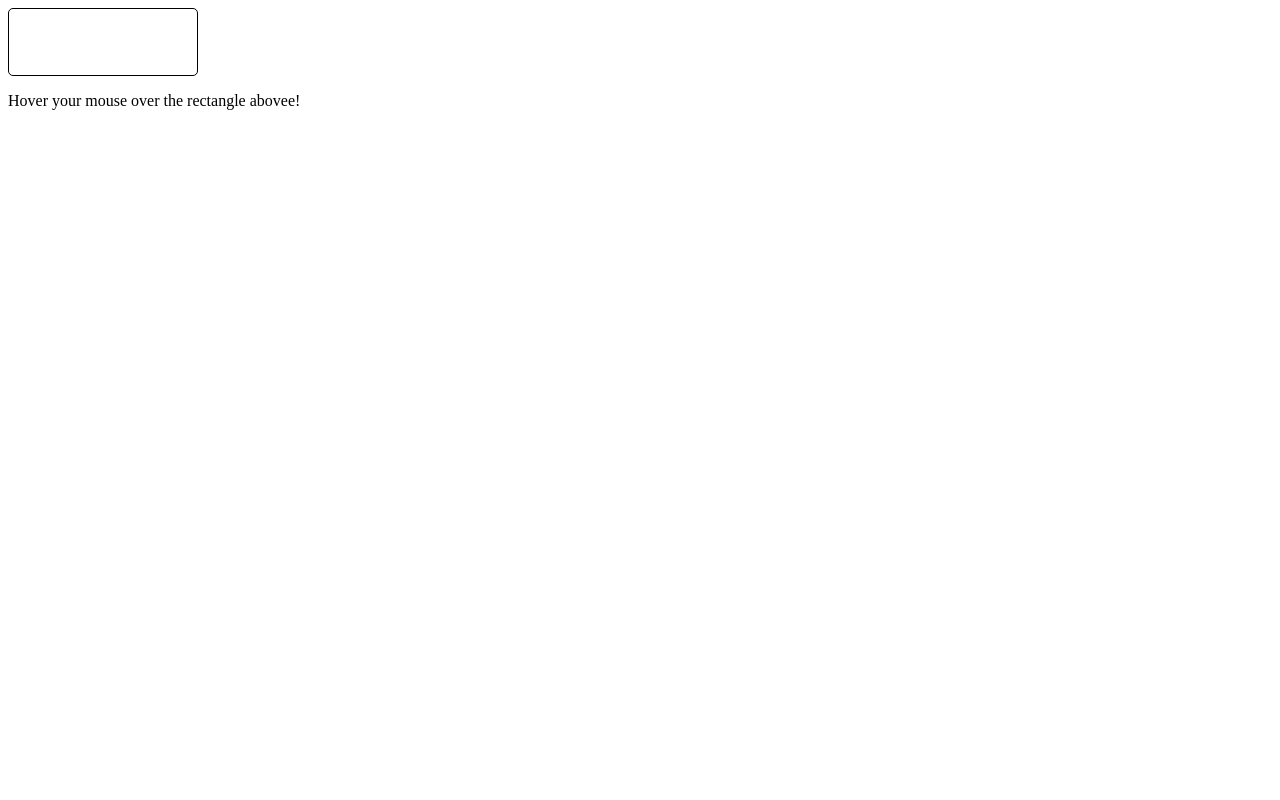
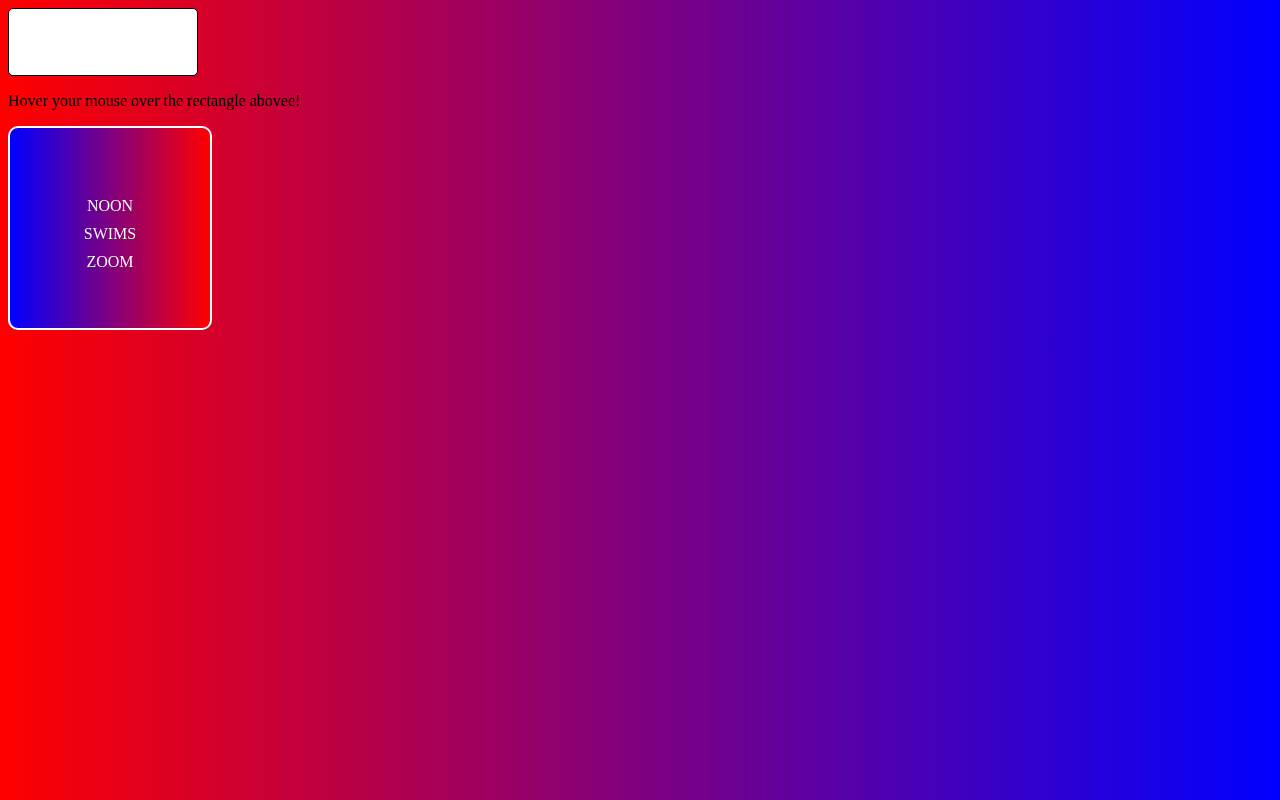
Before and after one commit to saptarsidebnath98/htmlCss-practice, a plain HTML site: page AdvanceHtmlCss/transition.html in a window 1280 px wide. Drawn offline with Linux system fonts and the light colour scheme.

Commit message:
transition

```diff
--- a/AdvanceHtmlCss/transition.html
+++ b/AdvanceHtmlCss/transition.html
@@ -6,6 +6,9 @@
     <meta name="viewport" content="width=device-width, initial-scale=1.0">
     <title>transition</title>
     <style>
+        body{
+          background: linear-gradient(to right, red, blue);
+        }
         #transition-container {
             width: 100%;
             height: 100%;
@@ -23,11 +26,42 @@
             background-color: white;
             color: white;
             transition: background-color 1s ease-out 0.25s;
+            /*transition: color 3s ease-out 1;*/
           }
 
           button:hover {
-            background-color: black;
+           background-color: black;
+           /* color: black; */
             cursor: pointer;
+          }
+          ul{
+            list-style-type: none;
+          }
+          #menu{
+            height: 200px;
+            width: 200px;
+            border-radius: 10px;
+            border:2px solid white ;
+
+            background: linear-gradient(to right, blue, red);
+            transition: transform 2s 1s;
+          }
+          #menu ul{
+            height: 90%;
+            width: 100%;
+            display: flex;
+            flex-direction: column;
+            justify-content: center;
+            align-items: center;
+            gap: 10px;
+            color: white;
+            padding: 0%;
+          }
+          #menu:hover{
+            background-color: white;
+            color: black;
+            font-weight: 600;
+            transform: rotate(180deg);
           }
     </style>
 </head>
@@ -36,5 +70,26 @@
         <button>Transition!</button>
         <p>Hover your mouse over the rectangle abovee!</p>
     </div>
+    <div id="menu">
+      <ul>
+        <li>NOON</li>
+        <li>SWIMS</li>
+        <li>ZOOM</li>
+      </ul>
+    </div>
+    <script>
+      const btn = document.querySelector('button');
+      const menu = document.querySelector('#menu');
+
+      btn.addEventListener('click', () => {
+        if( menu.style.display !== "none"){
+          menu.style.display = "none";
+        }else{
+          menu.style.display = "block";
+        }
+
+      console.log("btn was clicked");
+      })
+    </script>
 </body>
 </html>
```
